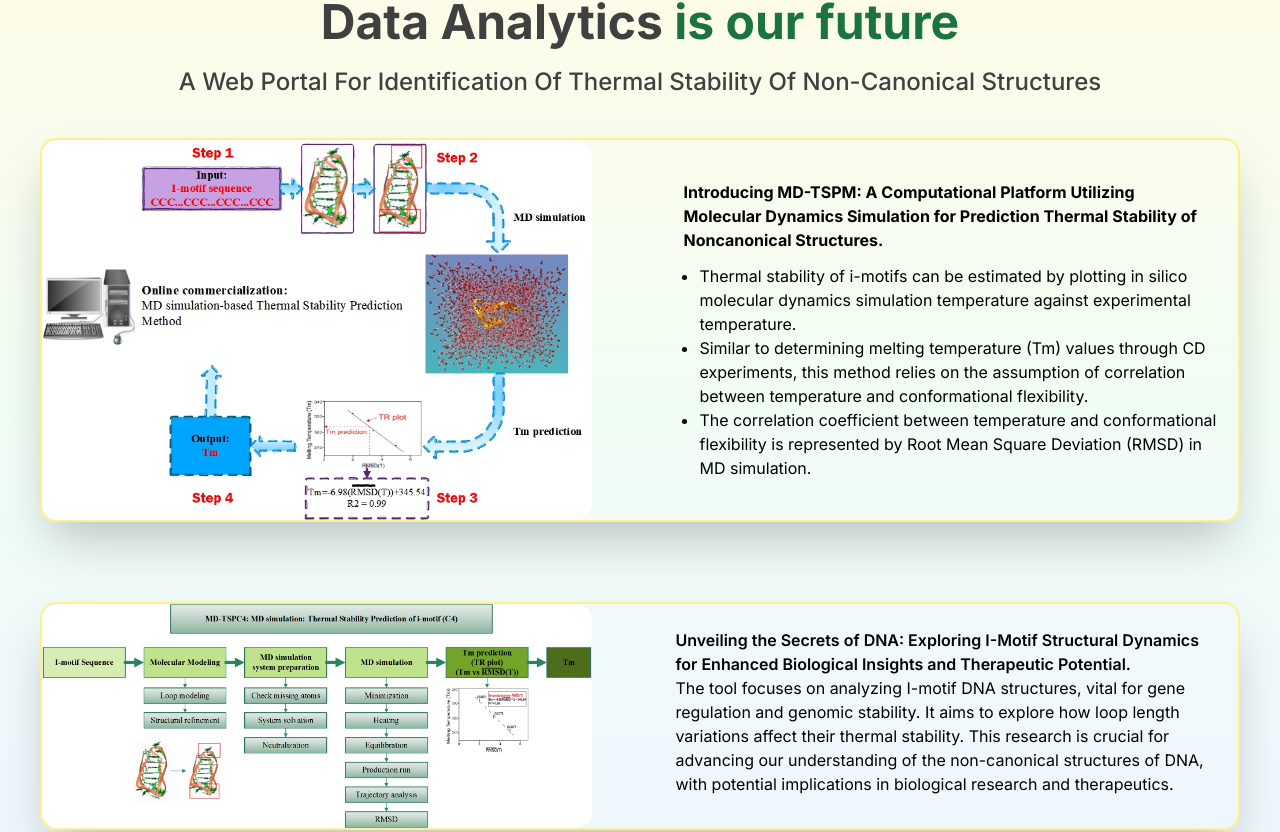
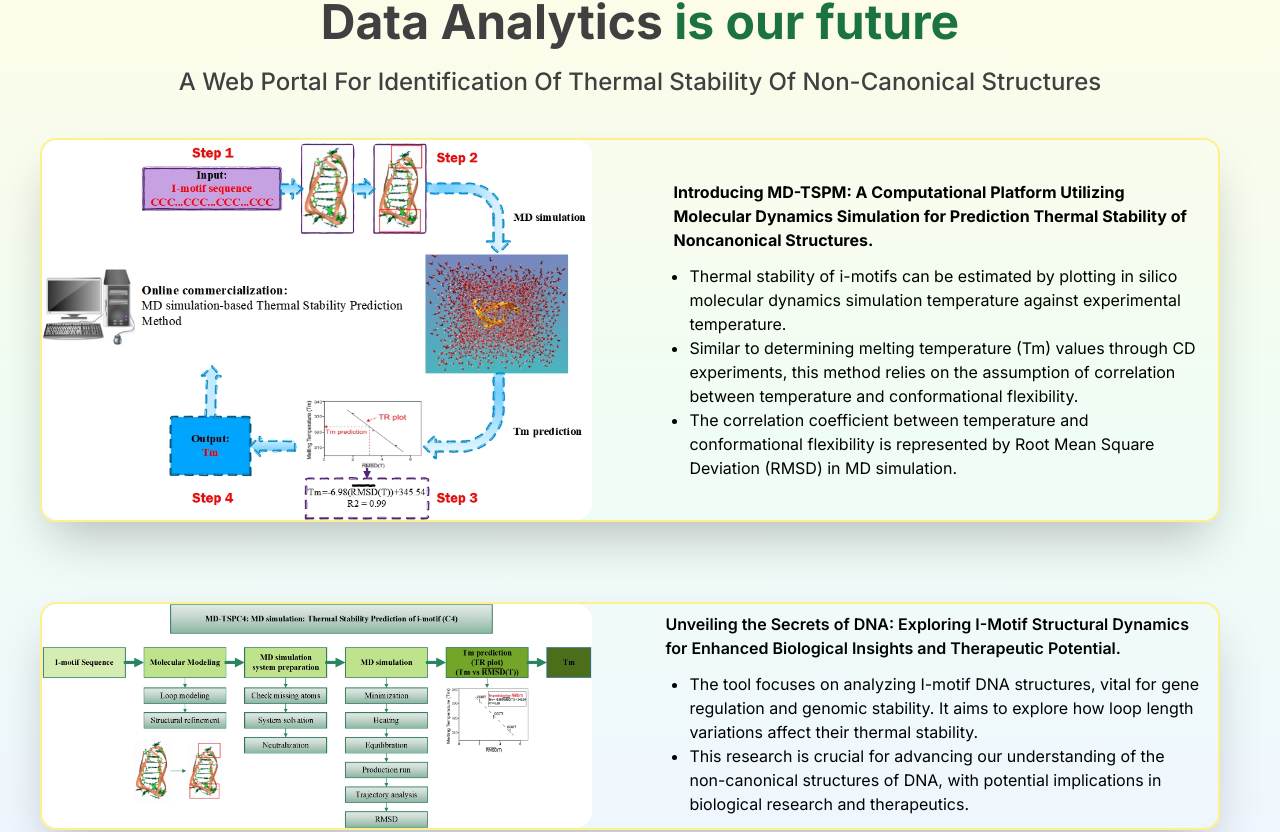
Before and after one commit to HabibaSajid321/Imotif-tool, a Next.js app: page / in a window 1280 px wide. Shown: the part 644-1476 px from the top of the page. Built offline with nearby package versions, Linux system fonts and the light colour scheme.

Commit message:
responsivensss

```diff
--- a/src/app/about/page.tsx
+++ b/src/app/about/page.tsx
@@ -11,7 +11,7 @@ import Footer from "@/components/footer/Footer";
 const About = () => {
   return (
     <div>
-      <div className="flex flex-col  ">
+      <div className="flex flex-col ">
         <Navbar />
 
         <div className="pt-10 px-3">
@@ -24,7 +24,7 @@ const About = () => {
           </h1>
         </div>
 
-        <div className="flex md:px-32 px-10 w-full md:pt-24 pt-10 ">
+        <div className="flex md:px-32 px-10 md:pt-24 pt-10 lg:w-[1180px] w-full ">
           <div className="w-1/3">
             <Image
               className="md:w-[280px] w-[140px] md:h-[270px] h-[120px] md:rounded-full rounded-2xl "
@@ -71,7 +71,7 @@ const About = () => {
             leveraging high-performance systems for advanced analysis.
           </p>
         </div>
-        <div className="flex md:px-32 px-10 w-full md:pt-24 pt-10  ">
+        <div className="flex md:px-32 px-10 w-full md:pt-24 pt-10 lg:w-[1180px]  ">
           <div className="w-1/3">
             <Image
               className="md:w-[280px] w-[140px] md:h-[270px] h-[120px] md:rounded-full rounded-2xl"
@@ -111,7 +111,7 @@ const About = () => {
             goals in the agriculture and health sector.
           </p>
         </div>
-        <div className="flex md:px-32 px-10 w-full md:pt-24 pt-10 ">
+        <div className="flex md:px-32 px-10 w-full md:pt-24 pt-10 lg:w-[1180px]  ">
           <div className="w-1/3">
             <Image
               className="md:w-[280px] w-[140px] md:h-[270px] h-[120px] md:rounded-full rounded-2xl"
@@ -164,7 +164,7 @@ const About = () => {
           </div>
         </div>
 
-        <div className="flex md:px-32 px-10 w-full md:pt-24 pt-10 ">
+        <div className="flex md:px-32 px-10 w-full md:pt-24 pt-10 lg:w-[1180px] ">
           <div className="w-1/3">
             <Image
               className="md:w-[280px] w-[140px] md:h-[270px] h-[120px] md:rounded-full rounded-2xl "
@@ -203,7 +203,7 @@ const About = () => {
           </p>
         </div>
 
-        <div className="flex md:px-32 px-10 w-full md:pt-24 pt-10 ">
+        <div className="flex md:px-32 px-10 w-full md:pt-24 pt-10 lg:w-[1180px] ">
           <div className="w-1/3">
             <Image
               className="md:w-[280px] w-[140px] md:h-[270px] h-[120px] md:rounded-full rounded-2xl "
@@ -220,7 +220,17 @@ const About = () => {
               <h3 className="text-[#565757]  md:text-base text-xs md:px-[20px] px-4 text-left ">
                 Researcher
               </h3>
-              <p className="text-black pt-4 md:text-base text-xs md:pl-5 hidden md:block   "></p>
+              <p className="text-black pt-4 md:text-sm text-xs md:pl-5 hidden md:block   ">
+                Mr. Muhammad Hassan Butt, a distinguished fellow researcher
+                within this project, possesses expertise in the fields of
+                structural bioinformatics and bioinformatics data analysis. His
+                research endeavors focus on intricate areas such as Docking,
+                Molecular Dynamics (MD) simulation, and subsequent post-MD data
+                analysis. Furthermore, he actively engages in training machine
+                learning models utilizing MD data to address pivotal
+                health-related challenges, both within the human domain and in
+                agricultural contexts.
+              </p>
             </div>
           </div>
         </div>
--- a/src/components/home/Homeobj.tsx
+++ b/src/components/home/Homeobj.tsx
@@ -1,7 +1,7 @@
 import React from "react";
 import Image from "next/image";
 import homeimg1 from "../../../public/assets/home2.jpg";
-import homeimge2 from "../../../public/assets/home1.jpg";
+import homeimge2 from "../../../public/assets/home3.jpg";
 const Homeobj = () => {
   return (
     <div className="flex flex-col bg-gradient-to-b from-yellow-50 via-green-50 to-blue-50 ">
@@ -18,7 +18,7 @@ const Homeobj = () => {
           Structures
         </p>
       </div>
-      <div className=" flex flex-row border-2 border-yellow-200 m-10 gap-10 rounded-2xl shadow-2xl">
+      <div className=" flex flex-row border-2 border-yellow-200 m-10 gap-10 rounded-2xl shadow-2xl lg:w-[1180px] w-full justify-center content-center">
         <div className="w-1/2">
           <Image
             src={homeimg1}
@@ -28,7 +28,7 @@ const Homeobj = () => {
             className="rounded-2xl"
           />
         </div>
-        <div className="w-1/2 rounded-lg px-4 text-black pt-6">
+        <div className="w-1/2 rounded-lg px-4 text-black pt-6 ">
           <p className=" flex justify-start content-center  pt-4 font-bold px-2">
             Introducing MD-TSPM: A Computational Platform Utilizing Molecular
             Dynamics Simulation for Prediction Thermal Stability of Noncanonical
@@ -53,7 +53,7 @@ const Homeobj = () => {
           </ul>
         </div>
       </div>
-      <div className=" flex flex-row border-2 border-yellow-200 m-10 gap-10 rounded-2xl shadow-2xl  ">
+      <div className=" flex flex-row border-2 border-yellow-200 m-10 gap-10 rounded-2xl shadow-2xl lg:w-[1180px] w-full ">
         <div className="w-1/2">
           <Image
             src={homeimge2}
@@ -63,19 +63,24 @@ const Homeobj = () => {
             className="rounded-2xl"
           />
         </div>
-        <div className="w-1/2 rounded-lg px-4 text-black pt-6">
+        <div className="w-1/2 rounded-lg px-4 text-black pt-2">
           <h1 className="text-black font-semibold">
             Unveiling the Secrets of DNA: Exploring I-Motif Structural Dynamics
             for Enhanced Biological Insights and Therapeutic Potential.
           </h1>
-          <p className="text-black justify-center">
-            The tool focuses on analyzing I-motif DNA structures, vital for gene
-            regulation and genomic stability. It aims to explore how loop length
-            variations affect their thermal stability. This research is crucial
-            for advancing our understanding of the non-canonical structures of
-            DNA, with potential implications in biological research and
-            therapeutics.
-          </p>
+
+          <ul className="list-disc pl-6 pt-3">
+            <li>
+              The tool focuses on analyzing I-motif DNA structures, vital for
+              gene regulation and genomic stability. It aims to explore how loop
+              length variations affect their thermal stability.
+            </li>
+            <li>
+              This research is crucial for advancing our understanding of the
+              non-canonical structures of DNA, with potential implications in
+              biological research and therapeutics.
+            </li>
+          </ul>
         </div>
       </div>
     </div>
--- a/src/components/navbar/Navbar.tsx
+++ b/src/components/navbar/Navbar.tsx
@@ -34,7 +34,7 @@ const Navbar = () => {
         } md:inline-flex absolute md:relative top-16 left-0 md:top-0 z-20 flex flex-col md:flex-row md:space-x-6 font-semibold w-full md:w-auto bg-gray-200 shadow-md rounded-lg md:rounded-none md:shadow-none md:bg-transparent p-6 pt-0 md:p-0`}
       >
         <Link href="/">
-          <h1 className="block py-1 px-2 md:text-[20px] text-gray-600 hover:bg-[#d4d6d388] md:hover:text-[#45036188] hover:text-black rounded-md">
+          <h1 className="block py-1 px-2 md:text-[20px] text-gray-600 hover:bg-[#d4d6d388] md:hover:text-gray-600 hover:text-black rounded-md">
             Home
           </h1>
         </Link>
```
Also changed, not shown: public/assets/home3.jpg (added).
